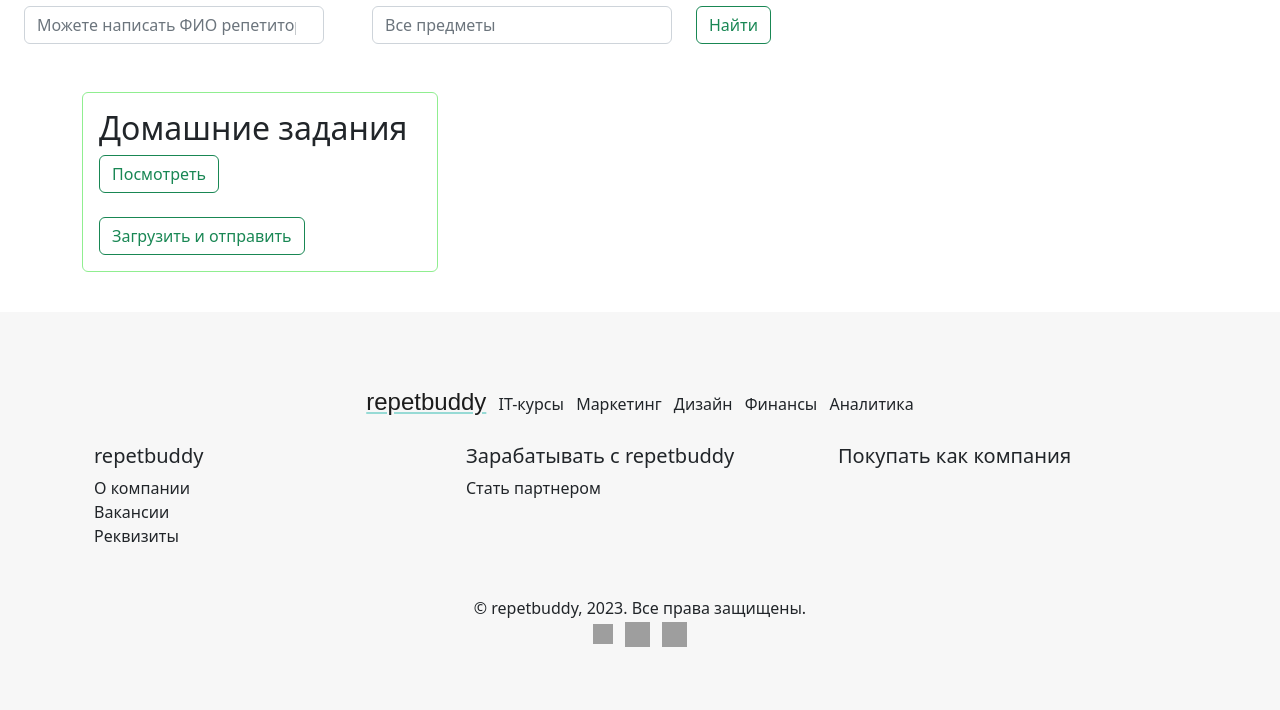
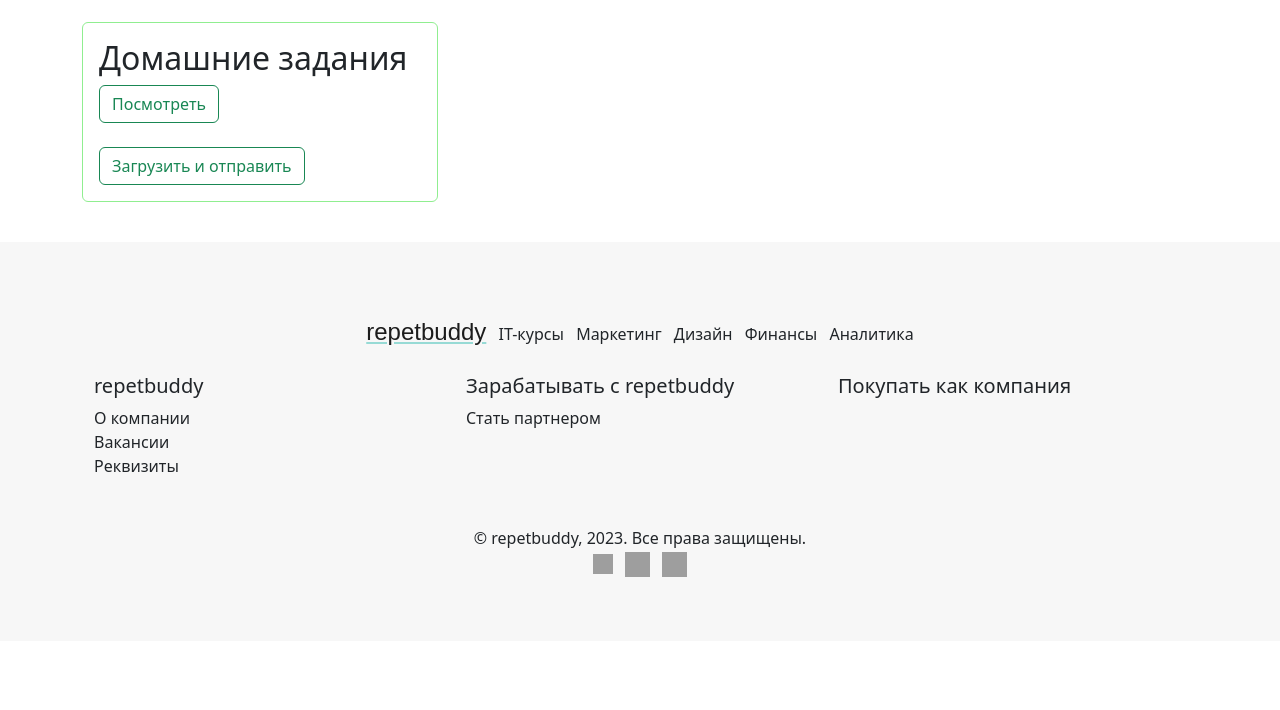
Before and after one commit to Senka04/repetbuddy, a Django app: template page1/templates/page1/user_main.html in a window 1280 px wide. Shown: the part 66-776 px from the top of the page. Run offline with Django 4.2, Linux system fonts and the light colour scheme; the template is opened without the code that fills it, so the values that code supplies are empty; some libraries are stand-ins or nearby versions; grey boxes are pictures that could not be loaded.

Commit message:
requirements

```diff
--- a/page1/templates/page1/user_main.html
+++ b/page1/templates/page1/user_main.html
@@ -24,17 +24,7 @@ repetbuddy.ru
 {% endblock %}
 
 {% block content %}
-<form class="d-flex" action="{% url 'search' %}" method="get">
-    <input class="form-control me-4 mx-4" name="search_query" style="width: 300px;" type="search"
-           placeholder="Можете написать ФИО репетитора" aria-label="Search">
-    <input class="form-control me-4 mx-4" name="subject" style="width: 300px;" type="search"
-           placeholder="Все предметы" aria-label="Search">
-    <button class="btn btn-outline-success me-4 mx-0" type="submit">Найти</button>
-</form>
-<br>
-<br>
-
-<div class="container">
+<div class="container mt-3">
     <div class="row" data-masonry='{"percentPosition": true }'>
         <div class="col-sm-6 col-lg-4 mb-4">
             <div class="post-masonry card border-success mb-3" style="max-width: 30rem;">
```
Also changed, not shown: requirements.txt (+0 -39 lines).
